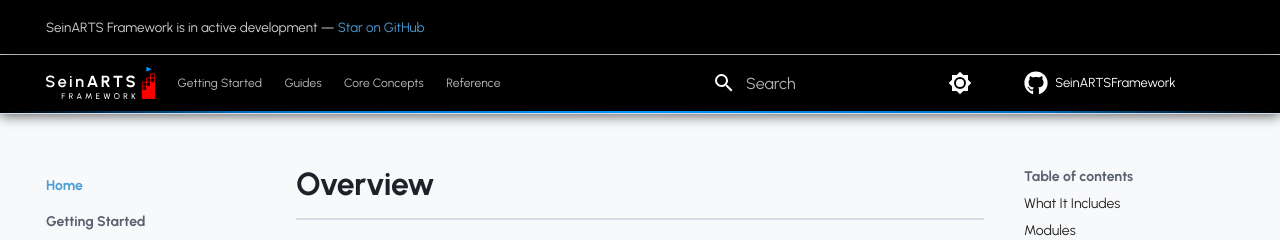
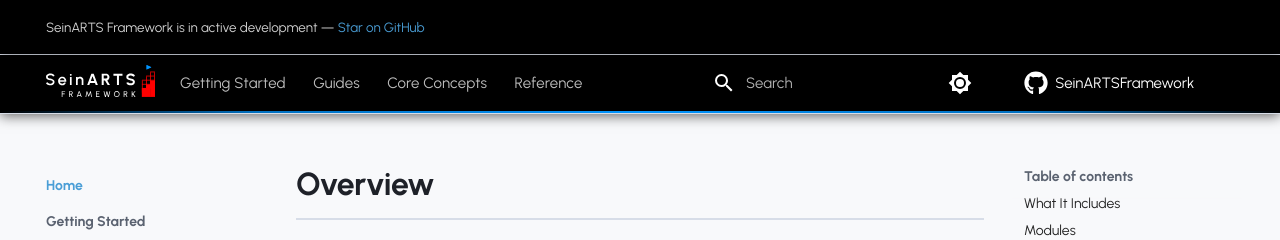
Before and after one commit to RJPhenom/SeinARTSFramework, an MkDocs documentation site: the page built from docs/docs/index.md, in a window 1280 px wide. Shown: the top 240 px of the page. Built offline with MkDocs 1.6.1 and Material for MkDocs 9.7.7, drawn with Linux system fonts in a browser that asks for light colours; comment, search, counter and statistics services are not loaded.

Commit message:
style changes/fixes

```diff
--- a/docs/docs/overrides/main.html
+++ b/docs/docs/overrides/main.html
@@ -36,7 +36,10 @@
       class="md-header__button md-logo"
       aria-label="{{ config.site_name }}"
     >
-      {% include "partials/logo.html" %}
+      <img
+        src="{{ 'assets/images/SeinARTSWordmark.svg' | url }}"
+        alt="{{ config.site_name | e }}"
+      />
     </a>
 
     <!-- Inline nav links (replaces site title) -->
--- a/docs/docs/stylesheets/custom.css
+++ b/docs/docs/stylesheets/custom.css
@@ -20,6 +20,7 @@
   --sein-border: #2e3440;
   --sein-text: #d8dee9;
   --sein-text-dim: #8892a0;
+  --sein-header-meta-size: 0.75rem;
 
   /* Material overrides */
   --md-primary-fg-color: var(--sein-gold);
@@ -84,7 +85,7 @@
 
 .md-header__button.md-logo img,
 .md-header__button.md-logo svg {
-  height: 32px; /* ← tweak header logo size here */
+  height: 32px;
   width: auto;
 }
 
@@ -119,9 +120,13 @@
   flex: 1 1 auto;
 }
 
+.md-source__repository {
+  font-size: var(--sein-header-meta-size);
+}
+
 .md-header-inline__link {
   color: rgba(255, 255, 255, 0.75);
-  font-size: 0.6rem;
+  font-size: var(--sein-header-meta-size);
   font-weight: 400;
   letter-spacing: 0.01em;
   padding: 0.45em 0.85em;
@@ -143,8 +148,26 @@
   background: rgba(0, 149, 255, 0.1);
 }
 
+.md-search__input,
+.md-search__input::placeholder {
+  font-size: var(--sein-header-meta-size);
+}
+
 /* Hide inline nav on mobile — hamburger takes over */
 @media (max-width: 76.1875em) {
+  .md-header__button.md-logo {
+    display: flex !important;
+    align-items: center;
+    margin-right: 0;
+    padding-right: 0.25rem;
+  }
+
+  .md-header__button.md-logo img,
+  .md-header__button.md-logo svg {
+    height: 20px;
+    width: auto;
+  }
+
   .md-header__inline-nav {
     display: none;
   }
@@ -155,6 +178,10 @@
 }
 
 @media (min-width: 76.1876em) {
+  .md-header__button.md-logo {
+    transform: translateY(-2px);
+  }
+
   .md-sidebar--primary .md-nav--primary > .md-nav__title[for="__drawer"] {
     display: none;
   }
```
